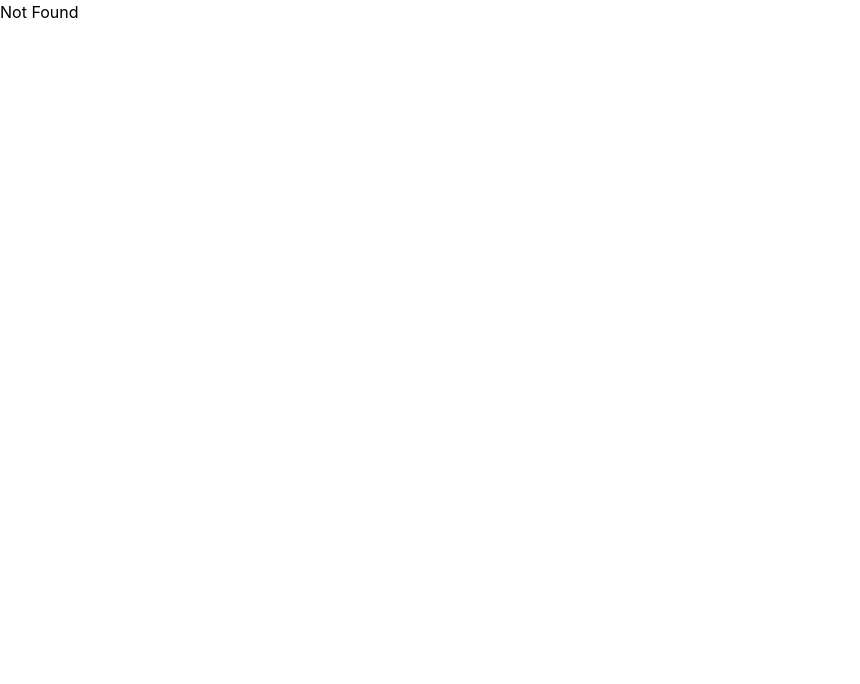
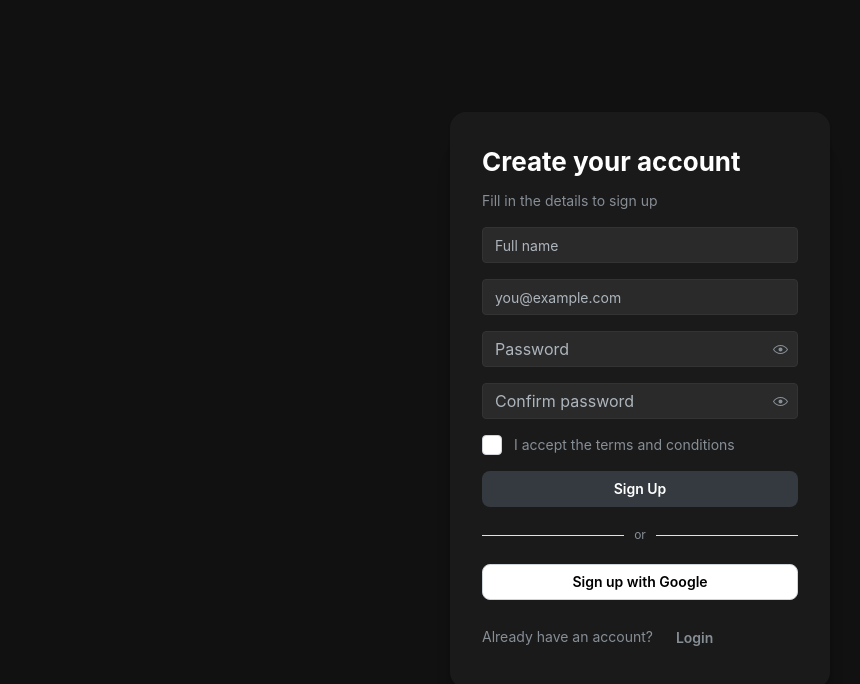
Before and after one commit to paul-nguyen-1/paul-portfolio, a React (Vite) app in the folder client/: page /createUser in a window 1280 px wide. Shown: the top 684 px of the page, without its empty margins (0-860 px from the left). Built offline with nearby package versions, Linux system fonts and the light colour scheme.

Commit message:
create user and login page

```diff
--- /dev/null
+++ b/client/src/components/createUser.tsx
@@ -0,0 +1,140 @@
+import { useState } from "react";
+import {
+  TextInput,
+  PasswordInput,
+  Checkbox,
+  Button,
+  Stack,
+  Title,
+  Text,
+  Paper,
+  Divider,
+} from "@mantine/core";
+
+export default function CreateUser() {
+  const [name, setName] = useState("");
+  const [email, setEmail] = useState("");
+  const [password, setPassword] = useState("");
+  const [confirmPassword, setConfirmPassword] = useState("");
+  const [termsAccepted, setTermsAccepted] = useState(false);
+
+  function handleCreate(e: { preventDefault: () => void }) {
+    e.preventDefault();
+    console.log({ name, email, password, confirmPassword, termsAccepted });
+  }
+
+  return (
+    <div
+      style={{
+        backgroundColor: "#111",
+        minHeight: "100vh",
+        display: "flex",
+        alignItems: "center",
+        justifyContent: "center",
+        padding: 16,
+      }}
+    >
+      <Paper
+        shadow="xl"
+        radius="lg"
+        p="xl"
+        style={{ backgroundColor: "#1a1a1a", color: "#fff", width: 380 }}
+      >
+        <Title order={2} mb="sm">
+          Create your account
+        </Title>
+        <Text size="sm" color="dimmed" mb="md">
+          Fill in the details to sign up
+        </Text>
+
+        <form onSubmit={handleCreate}>
+          <Stack>
+            <TextInput
+              placeholder="Full name"
+              value={name}
+              onChange={(e) => setName(e.target.value)}
+              styles={{
+                input: {
+                  backgroundColor: "#2a2a2a",
+                  color: "#fff",
+                  borderColor: "#333",
+                },
+              }}
+            />
+            <TextInput
+              placeholder="you@example.com"
+              value={email}
+              onChange={(e) => setEmail(e.target.value)}
+              styles={{
+                input: {
+                  backgroundColor: "#2a2a2a",
+                  color: "#fff",
+                  borderColor: "#333",
+                },
+              }}
+            />
+            <PasswordInput
+              placeholder="Password"
+              value={password}
+              onChange={(e) => setPassword(e.target.value)}
+              styles={{
+                input: {
+                  backgroundColor: "#2a2a2a",
+                  color: "#fff",
+                  borderColor: "#333",
+                },
+              }}
+            />
+            <PasswordInput
+              placeholder="Confirm password"
+              value={confirmPassword}
+              onChange={(e) => setConfirmPassword(e.target.value)}
+              styles={{
+                input: {
+                  backgroundColor: "#2a2a2a",
+                  color: "#fff",
+                  borderColor: "#333",
+                },
+              }}
+            />
+            <Checkbox
+              label={
+                <Text size="sm" color="dimmed">
+                  I accept the terms and conditions
+                </Text>
+              }
+              checked={termsAccepted}
+              onChange={(e) => setTermsAccepted(e.currentTarget.checked)}
+            />
+            <Button type="submit" fullWidth radius="md" color="gray.8">
+              Sign Up
+            </Button>
+          </Stack>
+        </form>
+
+        <Divider
+          my="lg"
+          label={
+            <Text color="dimmed" size="xs">
+              or
+            </Text>
+          }
+          labelPosition="center"
+        />
+
+        <Stack>
+          <Button variant="default" fullWidth radius="md">
+            Sign up with Google
+          </Button>
+        </Stack>
+
+        <Text size="sm" mt="lg" color="dimmed">
+          Already have an account?{" "}
+          <Button variant="subtle" color="gray">
+            Login
+          </Button>
+        </Text>
+      </Paper>
+    </div>
+  );
+}
--- /dev/null
+++ b/client/src/components/login.tsx
@@ -0,0 +1,120 @@
+import { useState } from "react";
+import {
+  TextInput,
+  PasswordInput,
+  Checkbox,
+  Button,
+  Group,
+  Stack,
+  Title,
+  Text,
+  Paper,
+  Divider,
+} from "@mantine/core";
+
+export default function Login() {
+  const [email, setEmail] = useState("");
+  const [password, setPassword] = useState("");
+  const [remember, setRemember] = useState(true);
+
+  function handleLogin(e: { preventDefault: () => void }) {
+    e.preventDefault();
+    console.log({ email, password, remember });
+  }
+
+  return (
+    <div
+      style={{
+        backgroundColor: "#111",
+        minHeight: "100vh",
+        display: "flex",
+        alignItems: "center",
+        justifyContent: "center",
+        padding: 16,
+      }}
+    >
+      <Paper
+        shadow="xl"
+        radius="lg"
+        p="xl"
+        style={{ backgroundColor: "#1a1a1a", color: "#fff", width: 380 }}
+      >
+        <Title order={2} mb="sm">
+          Welcome back
+        </Title>
+        <Text size="sm" color="dimmed" mb="md">
+          Sign in to continue
+        </Text>
+
+        <form onSubmit={handleLogin}>
+          <Stack>
+            <TextInput
+              placeholder="you@example.com"
+              value={email}
+              onChange={(e) => setEmail(e.target.value)}
+              styles={{
+                input: {
+                  backgroundColor: "#2a2a2a",
+                  color: "#fff",
+                  borderColor: "#333",
+                },
+              }}
+            />
+            <PasswordInput
+              placeholder="••••••••"
+              value={password}
+              onChange={(e) => setPassword(e.target.value)}
+              styles={{
+                input: {
+                  backgroundColor: "#2a2a2a",
+                  color: "#fff",
+                  borderColor: "#333",
+                },
+              }}
+            />
+            <Group>
+              <Checkbox
+                label={
+                  <Text size="sm" color="dimmed">
+                    Remember me
+                  </Text>
+                }
+                checked={remember}
+                onChange={(e) => setRemember(e.currentTarget.checked)}
+              />
+              <Button variant="subtle" color="gray">
+                Forgot password?
+              </Button>
+            </Group>
+            <Button type="submit" fullWidth radius="md" color="gray.8">
+              Continue
+            </Button>
+          </Stack>
+        </form>
+
+        <Divider
+          my="lg"
+          label={
+            <Text color="dimmed" size="xs">
+              or
+            </Text>
+          }
+          labelPosition="center"
+        />
+
+        <Stack>
+          <Button variant="default" fullWidth radius="md">
+            Continue with Google
+          </Button>
+        </Stack>
+
+        <Text size="sm" mt="lg">
+          Don't have an account?{" "}
+          <Button variant="subtle" color="gray">
+            Create one
+          </Button>
+        </Text>
+      </Paper>
+    </div>
+  );
+}
--- a/client/src/main.tsx
+++ b/client/src/main.tsx
@@ -1,7 +1,6 @@
 import { StrictMode } from "react";
 import { createRoot } from "react-dom/client";
 import "./index.css";
-import App from "./App.tsx";
 import "@mantine/core/styles.css";
 import { MantineProvider } from "@mantine/core";
 import { QueryClient, QueryClientProvider } from "@tanstack/react-query";
--- a/client/src/routeTree.gen.ts
+++ b/client/src/routeTree.gen.ts
@@ -9,8 +9,20 @@
 // Additionally, you should also exclude this file from your linter and/or formatter to prevent it from being checked or modified.
 
 import { Route as rootRouteImport } from './routes/__root'
+import { Route as LoginRouteImport } from './routes/login'
+import { Route as CreateUserRouteImport } from './routes/createUser'
 import { Route as IndexRouteImport } from './routes/index'
 
+const LoginRoute = LoginRouteImport.update({
+  id: '/login',
+  path: '/login',
+  getParentRoute: () => rootRouteImport,
+} as any)
+const CreateUserRoute = CreateUserRouteImport.update({
+  id: '/createUser',
+  path: '/createUser',
+  getParentRoute: () => rootRouteImport,
+} as any)
 const IndexRoute = IndexRouteImport.update({
   id: '/',
   path: '/',
@@ -19,28 +31,50 @@ const IndexRoute = IndexRouteImport.update({
 
 export interface FileRoutesByFullPath {
   '/': typeof IndexRoute
+  '/createUser': typeof CreateUserRoute
+  '/login': typeof LoginRoute
 }
 export interface FileRoutesByTo {
   '/': typeof IndexRoute
+  '/createUser': typeof CreateUserRoute
+  '/login': typeof LoginRoute
 }
 export interface FileRoutesById {
   __root__: typeof rootRouteImport
   '/': typeof IndexRoute
+  '/createUser': typeof CreateUserRoute
+  '/login': typeof LoginRoute
 }
 export interface FileRouteTypes {
   fileRoutesByFullPath: FileRoutesByFullPath
-  fullPaths: '/'
+  fullPaths: '/' | '/createUser' | '/login'
   fileRoutesByTo: FileRoutesByTo
-  to: '/'
-  id: '__root__' | '/'
+  to: '/' | '/createUser' | '/login'
+  id: '__root__' | '/' | '/createUser' | '/login'
   fileRoutesById: FileRoutesById
 }
 export interface RootRouteChildren {
   IndexRoute: typeof IndexRoute
+  CreateUserRoute: typeof CreateUserRoute
+  LoginRoute: typeof LoginRoute
 }
 
 declare module '@tanstack/react-router' {
   interface FileRoutesByPath {
+    '/login': {
+      id: '/login'
+      path: '/login'
+      fullPath: '/login'
+      preLoaderRoute: typeof LoginRouteImport
+      parentRoute: typeof rootRouteImport
+    }
+    '/createUser': {
+      id: '/createUser'
+      path: '/createUser'
+      fullPath: '/createUser'
+      preLoaderRoute: typeof CreateUserRouteImport
+      parentRoute: typeof rootRouteImport
+    }
     '/': {
       id: '/'
       path: '/'
@@ -53,6 +87,8 @@ declare module '@tanstack/react-router' {
 
 const rootRouteChildren: RootRouteChildren = {
   IndexRoute: IndexRoute,
+  CreateUserRoute: CreateUserRoute,
+  LoginRoute: LoginRoute,
 }
 export const routeTree = rootRouteImport
   ._addFileChildren(rootRouteChildren)
--- /dev/null
+++ b/client/src/routes/createUser.tsx
@@ -0,0 +1,10 @@
+import { createFileRoute } from "@tanstack/react-router";
+import CreateUser from "../components/createUser";
+
+export const Route = createFileRoute("/createUser")({
+  component: RouteComponent,
+});
+
+function RouteComponent() {
+  return <CreateUser />;
+}
--- /dev/null
+++ b/client/src/routes/login.tsx
@@ -0,0 +1,10 @@
+import { createFileRoute } from "@tanstack/react-router";
+import Login from "../components/login";
+
+export const Route = createFileRoute("/login")({
+  component: RouteComponent,
+});
+
+function RouteComponent() {
+  return <Login />;
+}
```
